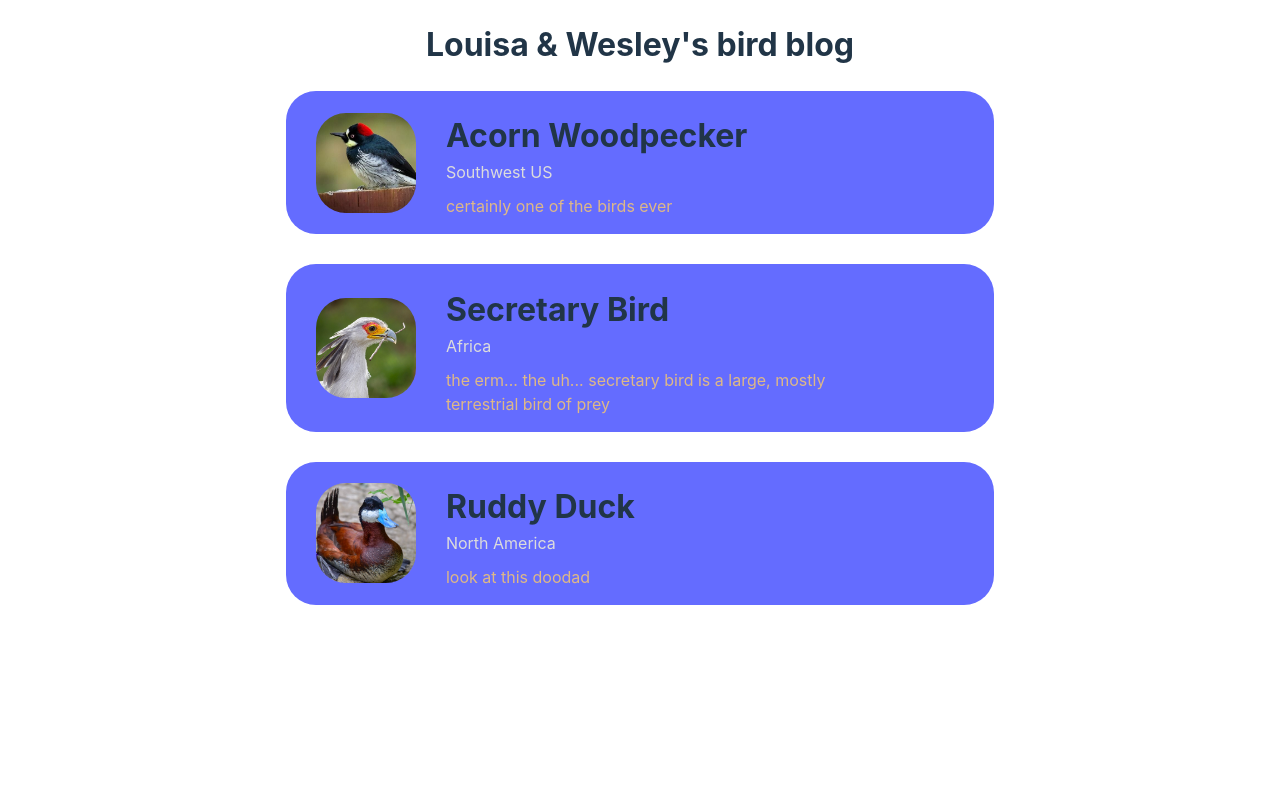
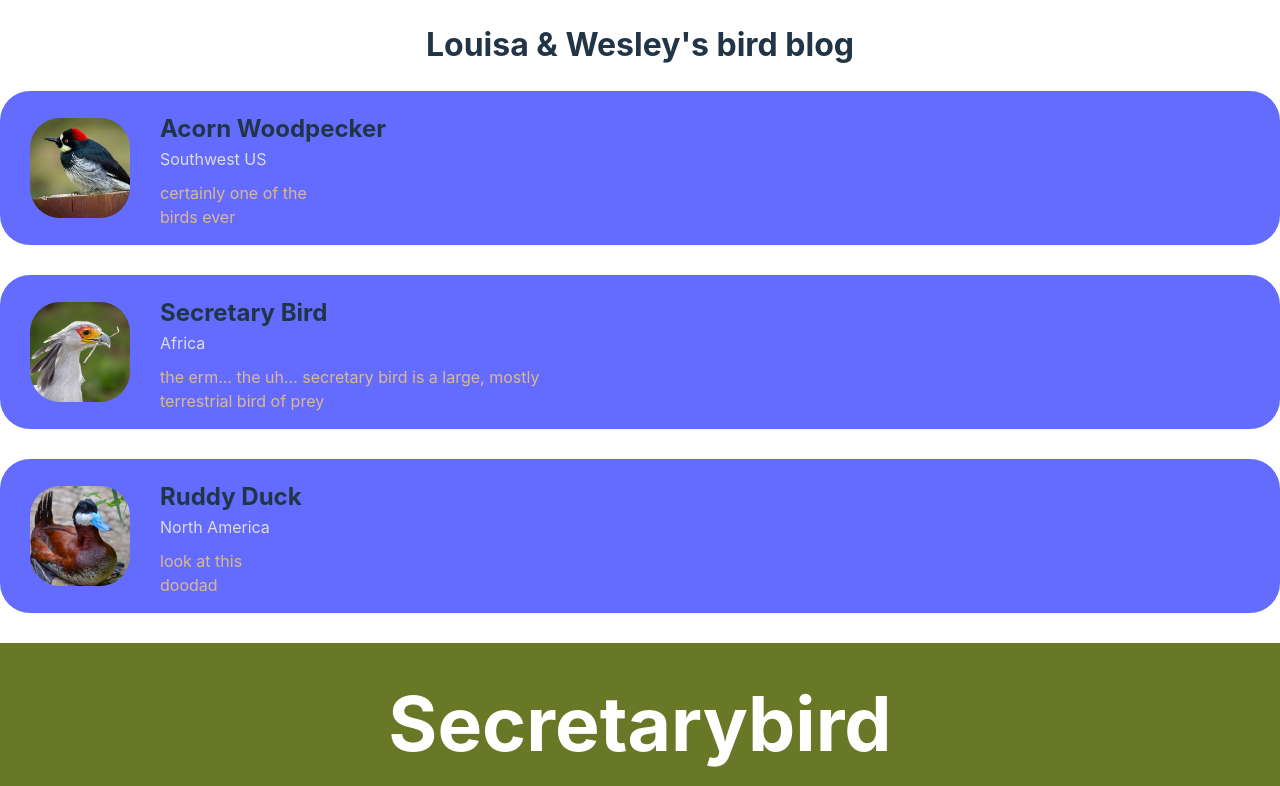
Before and after one commit to wesleynw/proj2-blog, a React (Vite) app: page /acorn-woodpecker in a window 1280 px wide. Shown: the top 786 px of the page. Built offline with nearby package versions, Linux system fonts and the light colour scheme.

Commit message:
added react routing, but issue happening where instead of loading new page when click on link it just adds the bird component at the end of the home page

```diff
--- a/package.json
+++ b/package.json
@@ -13,7 +13,9 @@
     "@mui/icons-material": "^5.14.14",
     "@mui/material": "^5.14.14",
     "react": "^18.2.0",
-    "react-dom": "^18.2.0"
+    "react-dom": "^18.2.0",
+    "react-router": "^6.17.0",
+    "react-router-dom": "^6.17.0"
   },
   "devDependencies": {
     "@types/react": "^18.2.15",
--- a/src/App.jsx
+++ b/src/App.jsx
@@ -1,49 +1,50 @@
+import React from "react";
+import { BrowserRouter, Routes, Route } from "react-router-dom";
+
 import acornPic from "./assets/acorn-woodpecker.jpg";
 import secretaryPic from "./assets/secretary-bird.png";
 import ruddyPic from "./assets/ruddy-duck.png";
 import "./App.css";
-// import Article from "./Article";
-// import secImg from "./images/sec1.jpg";
-// import secretarybirdText from "./texts/sec.js";
 import Headline from "./Headline.jsx";
+import Secretarybird from "./Birds.jsx";
 
 function App() {
-  // return Article({
-  //   title: "Secretarybird",
-  //   image: secImg,
-  //   description: secretarybirdText,
-  //   author: "John Doe",
-  //   date: "2021-01-01",
-  //   backgroundColor: "#697827",
-  // });
   return (
-    <>
+    <BrowserRouter>
       <div>
         <h1>Louisa & Wesley&apos;s bird blog</h1>
 
+        <nav>
           <Headline
             img={acornPic}
             title="Acorn Woodpecker"
             subtitle="certainly one of the birds ever"
             origin="Southwest US"
-          url="./bird.html"
+            url="/acorn-woodpecker"
           />
-
           <Headline
             img={secretaryPic}
             title="Secretary Bird"
             subtitle="the erm... the uh... secretary bird is a large, mostly terrestrial bird of prey"
             origin="Africa"
+            url="/secretary-bird"
           />
-
           <Headline
             img={ruddyPic}
             title="Ruddy Duck"
             subtitle="look at this doodad"
             origin="North America"
+            url="/ruddy-duck"
           />
+        </nav>
       </div>
-    </>
+
+      <Routes>
+        <Route path="/acorn-woodpecker" element={<Secretarybird />}></Route>
+        <Route path="/secretary-bird"></Route>
+        <Route path="/ruddy-duck"></Route>
+      </Routes>
+    </BrowserRouter>
   );
 }
 
--- a/src/Article.jsx
+++ b/src/Article.jsx
@@ -1,4 +1,5 @@
 function Article({ title, image, description, author, date, backgroundColor }) {
+  console.log("Article");
   return (
     <div
       style={{
@@ -32,4 +33,5 @@ function Article({ title, image, description, author, date, backgroundColor }) {
 //   backgroundColor: "#697827",
 // });
 
+//
 export default Article;
--- /dev/null
+++ b/src/Birds.jsx
@@ -0,0 +1,27 @@
+import Article from "./Article";
+import secretarybirdImg from "./images/secretarybird.jpg";
+import secretarybirdText from "./texts/sec";
+
+function Secretarybird() {
+  return (
+    <Article
+      title="Secretarybird"
+      image={secretarybirdImg}
+      description={secretarybirdText}
+      author="Louisa Ng"
+      date="October 25, 2023"
+      backgroundColor="#697827"
+    />
+  );
+}
+
+export default Secretarybird;
+
+// return Article({
+//   title: "Secretarybird",
+//   image: secImg,
+//   description: secretarybirdText,
+//   author: "John Doe",
+//   date: "2021-01-01",
+//   backgroundColor: "#697827",
+// });
--- a/src/Headline.jsx
+++ b/src/Headline.jsx
@@ -1,4 +1,5 @@
 import PropTypes from "prop-types";
+import { Link } from "react-router-dom";
 
 function Headline({ img, title, subtitle, origin, url }) {
   return (
@@ -11,7 +12,8 @@ function Headline({ img, title, subtitle, origin, url }) {
         </a>
         <div className="article-texts">
           <h1>
-            <a href={url}>{title}</a>
+            {/* <a href={url}>{title}</a> */}
+            <Link to={url}>{title}</Link>
           </h1>
           <p className="article-origin">{origin}</p>
           <p className="subtitle">{subtitle}</p>
```
Also changed, not shown: src/images/secretarybird.jpg (renamed from src/images/sec1.jpg), 1 other file (tests, documents, lock files or other folders). Lines whose indentation alone changed are shown as unchanged.
